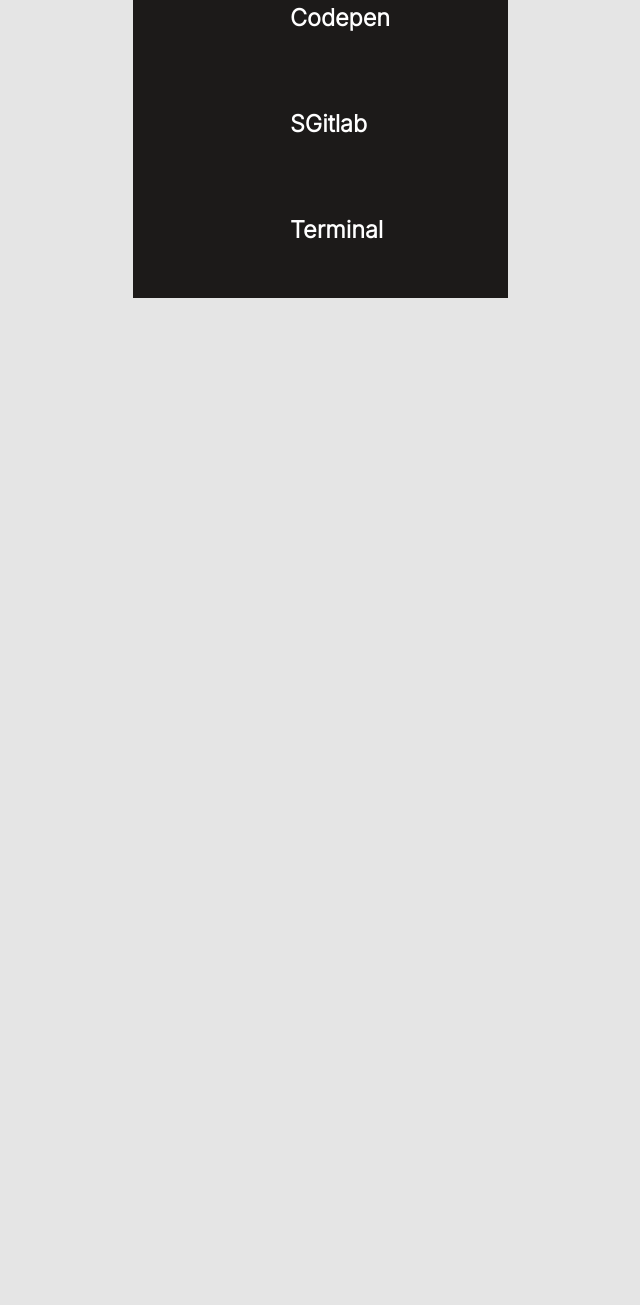
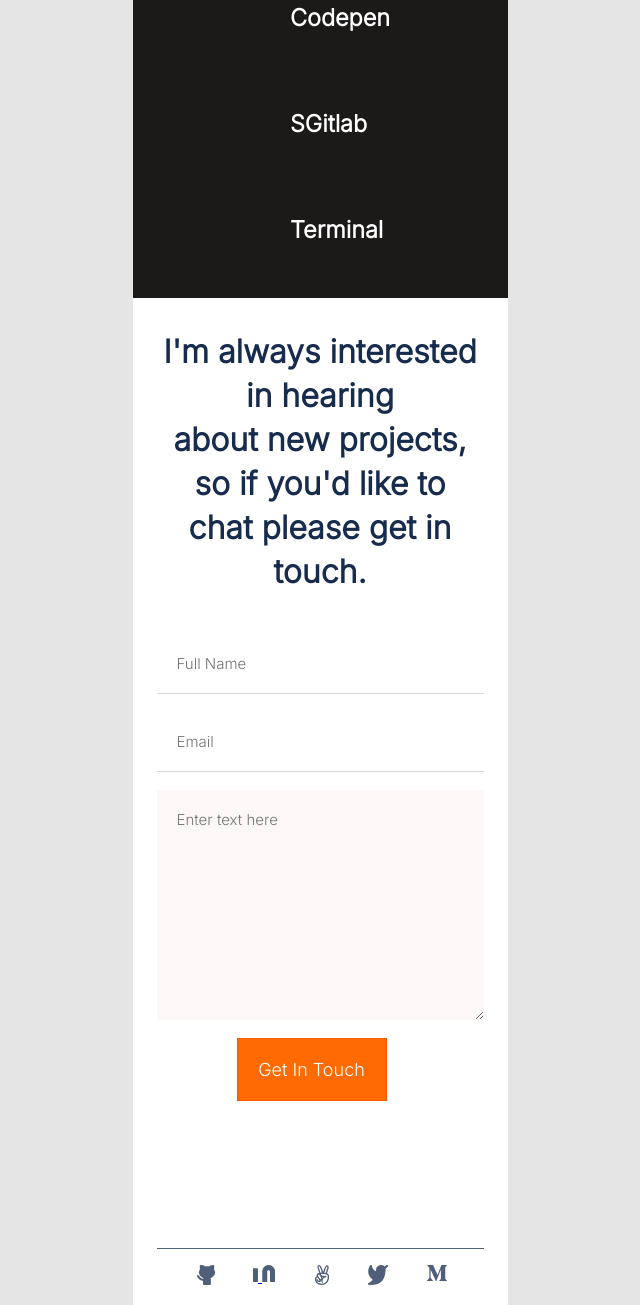
Before and after one commit to shafiuyushawu/portfolio, a website: page index.html in a window 1280 px wide. Shown: the part 6440-7745 px from the top of the page, without its empty margins (320-960 px from the left). Before the commit the page ends 6738 px from the top, so only its background shows below. Drawn offline with Linux system fonts and the light colour scheme.

Commit message:
added contact me and footer

```diff
--- a/index.css
+++ b/index.css
@@ -416,3 +416,102 @@
 }
 
 /* Feedback page  */
+.contactme {
+  width: 375px;
+  height: 850px;
+  display: flex;
+  flex-direction: column;
+  background: #fff;
+  align-items: center;
+  text-align: center;
+}
+
+.contactme__content {
+  display: flex;
+  flex-direction: column;
+  width: 327px;
+  margin-bottom: 120px;
+}
+
+.contactme__details {
+  width: 327px;
+  height: 216px;
+  font-size: 32px;
+  text-align: center;
+  line-height: 44px;
+  color: #172b4d;
+  font-weight: 700;
+  font-family: 'Inter', sans-serif;
+}
+
+.contactme__formgroup {
+  width: 327px;
+  border-bottom: 1px solid #dbd8d7;
+}
+
+.contactme__input {
+  width: 300px;
+  border: none;
+  padding: 20px;
+  font-size: 15px;
+  font-family: 'Inter', sans-serif;
+}
+
+.contactme__input:focus {
+  outline: none;
+}
+
+.contactme__textarea {
+  border:none;
+  padding: 20px;
+  background: #fbf8f7;
+  font-size: 15px;
+  font-family: 'Inter', sans-serif;
+  color: #111;
+  font-weight: 400;
+}
+
+.contactme__textarea:focus {
+  outline: none;
+}
+
+.contactme__submit-button {
+  border: 1px solid #f55800;
+  width: 150px;
+  padding: 20px;
+  background: #ff6b00;
+  color: #fff;
+  font-weight: 300;
+  font-size: 18px;
+  font-family: 'Inter', sans-serif;
+  margin-left: 80px;
+}
+
+.contactme__submit-button:hover {
+  background: #fff5e1;
+  color: #f55800;
+  font-weight: 400;
+}
+
+/* footer page  */
+footer {
+  display: flex;
+  flex-direction: column;
+  width: 375px;
+  background: #fff;
+  align-items: center;
+
+}
+
+.footer__container {
+  border-top: 1px solid #505f79;
+  width: 327px;
+  margin-top: 100px;
+}
+
+.footer__container ul {
+  width: 250px;
+  list-style-type: none;
+  display: flex;
+  justify-content: space-between;
+}
--- a/index.html
+++ b/index.html
@@ -424,7 +424,67 @@
                     </ul>
                 </div>
             </section>
+            <section class="contactme">
+                <div class="contactme__content">
+                    <div class="contactme__details">
+                        <p>
+                            I'm always interested in hearing <br>
+                            about new projects, <br>
+                            so if you'd like to <br>
+                            chat please get in touch.
+                        </p>
+                    </div>
+
+                </div>
+                <form class="contactme__content">
+                    <div class="contactme__formgroup">
+                        <input type="text" placeholder="Full Name" class="contactme__input" required>
+                    </div>
+                    <br>
+                    <div class="contactme__formgroup">
+                        <input type="email" placeholder="Email" class="contactme__input" required>
+                    </div>
+                    <br>
+                    <textarea name="contactme" id="" cols="30" rows="10" placeholder="Enter text here" class="contactme__textarea" required></textarea>
+                    <br>
+                    <button class="contactme__submit-button" type="submit">Get In Touch</button>
+                </form>
+            </section>
+
         </main>
+
+        <footer>
+            <div class="footer__container">
+                <ul>
+                    <li>
+                        <a href="#">
+                            <img src="./images/footer/github.png" alt="no internet">
+                        </a>
+                    </li>
+                    <li>
+                        <a href="#">
+                            <img src="./images/footer/linkedin_1.png" alt="no internet">
+                            <img src="./images/footer/linkedin_2.png" alt="no internet">
+                        </a>
+                    </li>
+                    <li>
+                        <a href="#">
+                            <img src="./images/footer/finger.png" alt="no internet">
+                        </a>
+                    </li>
+                    <li>
+                        <a href="#">
+                            <img src="./images/footer/twitter.png" alt="no internet">
+                        </a>
+                    </li>
+                    <li>
+                        <a href="#">
+                            <img src="./images/footer/mail.png" alt="no internet">
+                        </a>
+                    </li>
+                </ul>
+            </div>
+        </footer>
     </div>
 </body>
 </html>
```
